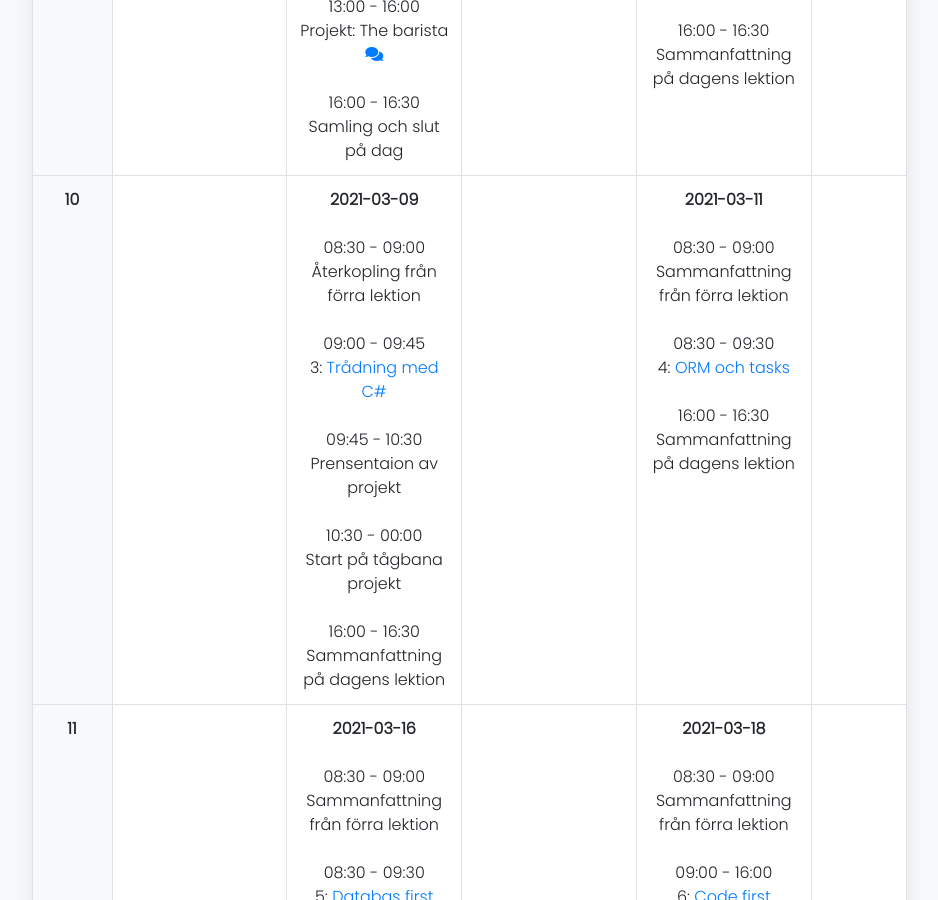
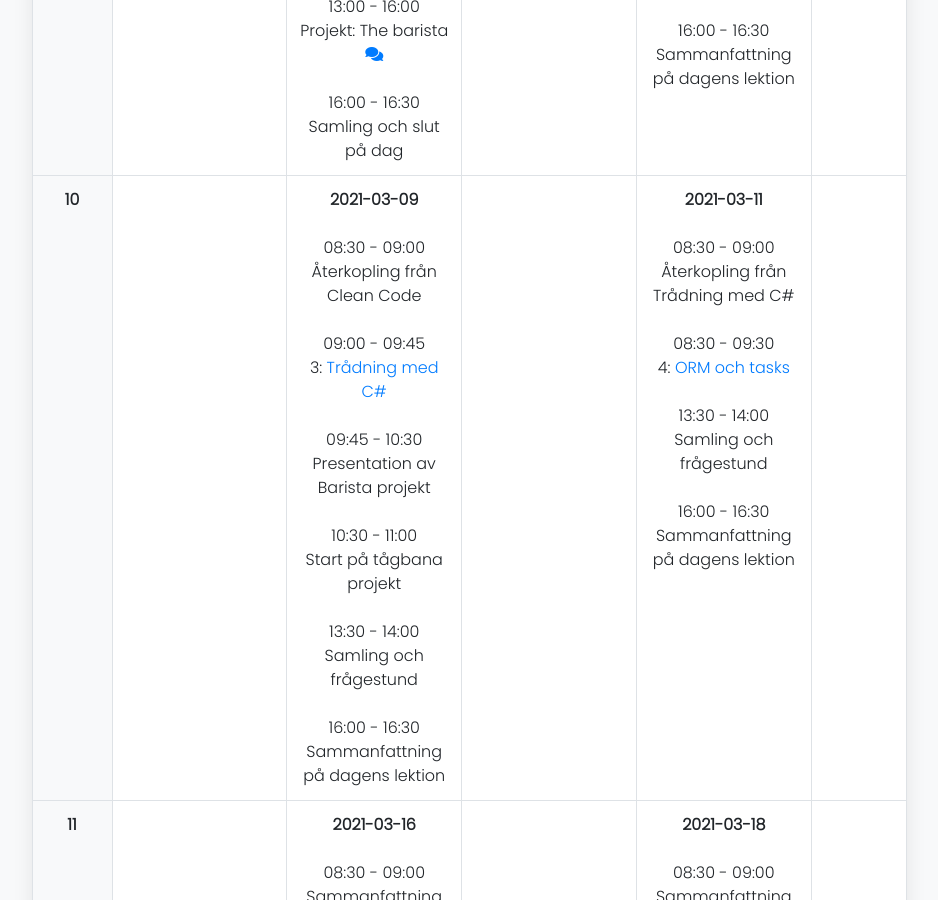
Before and after one commit to PGVSNH20/PGVSNH20-dataatkomst, a Jekyll site: the page built from schedule.md, in a window 1280 px wide and 900 px high, scrolled down 577 px. Shown: the whole window, without its empty margins (171-1109 px from the left). Built offline with Jekyll 4.4.1, drawn with Linux system fonts in a browser that asks for light colours; nearby versions of some CDN libraries.

Commit message:
Updates schedule

```diff
--- a/_data/schedule.yml
+++ b/_data/schedule.yml
@@ -94,7 +94,7 @@ weeks:
     weekday: "Tisdag"
     activities:
     - activity: standup
-      title: "Återkopling från förra lektion"
+      title: "Återkopling från Clean Code"
       titleEn: "Summary of previous lecure and start of day"
       description: "Är där frågor sen förra lektion? Boarding card"
       start-full: 20210309T083000
@@ -108,7 +108,7 @@ weeks:
       start-full: 20210309T090000
       end-full: 20210309T094500
     - activity: standup
-      title: "Prensentaion av projekt"
+      title: "Presentation av Barista projekt"
       titleEn: "Presentation of project"
       description: "Hur har ni implementerat projektet, typ 5+ min per grupp"
       start-full: 20210309T094500
@@ -118,7 +118,13 @@ weeks:
       titleEn: "Start på railway project"
       description: "Introduktion till nästa projekt"
       start-full: 20210309T103000
-      end-full: 20210309T11000
+      end-full: 20210309T110000
+    - activity: standup
+      title: "Samling och frågestund"
+      titleEn: "Meet in teams and possibility to get answer to questions"
+      description: "Vi tar på denna samling upp generella frågor till projektet, som har uppstått under förmiddagen."
+      start-full: 20210309T133000
+      end-full: 20210309T140000
     - activity: standup
       title: "Sammanfattning på dagens lektion"
       titleEn: "Summary of the lecture of the day"
@@ -131,7 +137,7 @@ weeks:
     weekday: "Torsdag"
     activities:
     - activity: standup
-      title: "Sammanfattning från förra lektion "
+      title: "Återkopling från Trådning med C#"
       titleEn: "Summary of previous lecure and start of day"
       description: "Är där frågor sen förra lektion? Boarding card"
       start-full: 20210311T083000
@@ -144,6 +150,12 @@ weeks:
       description: "ORM och tasks"
       start-full: 20210311T083000
       end-full: 20210311T093000
+    - activity: standup
+      title: "Samling och frågestund"
+      titleEn: "Meet in teams and possibility to get answer to questions"
+      description: "Vi tar på denna samling upp generella frågor till projektet, som har uppstått under förmiddagen."
+      start-full: 20210311T133000
+      end-full: 20210311T140000
     - activity: standup
       title: "Sammanfattning på dagens lektion"
       titleEn: "Summary of the lecture of the day"
```
